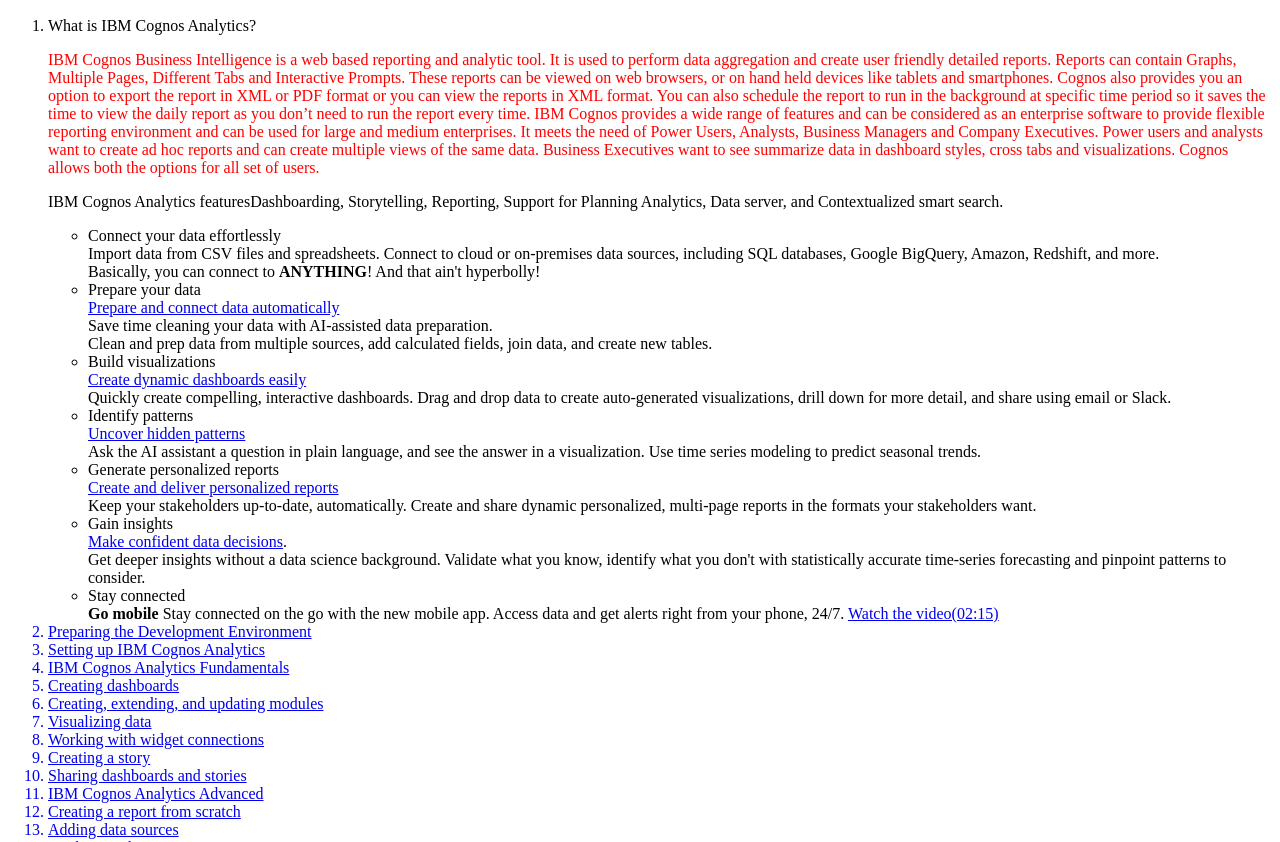
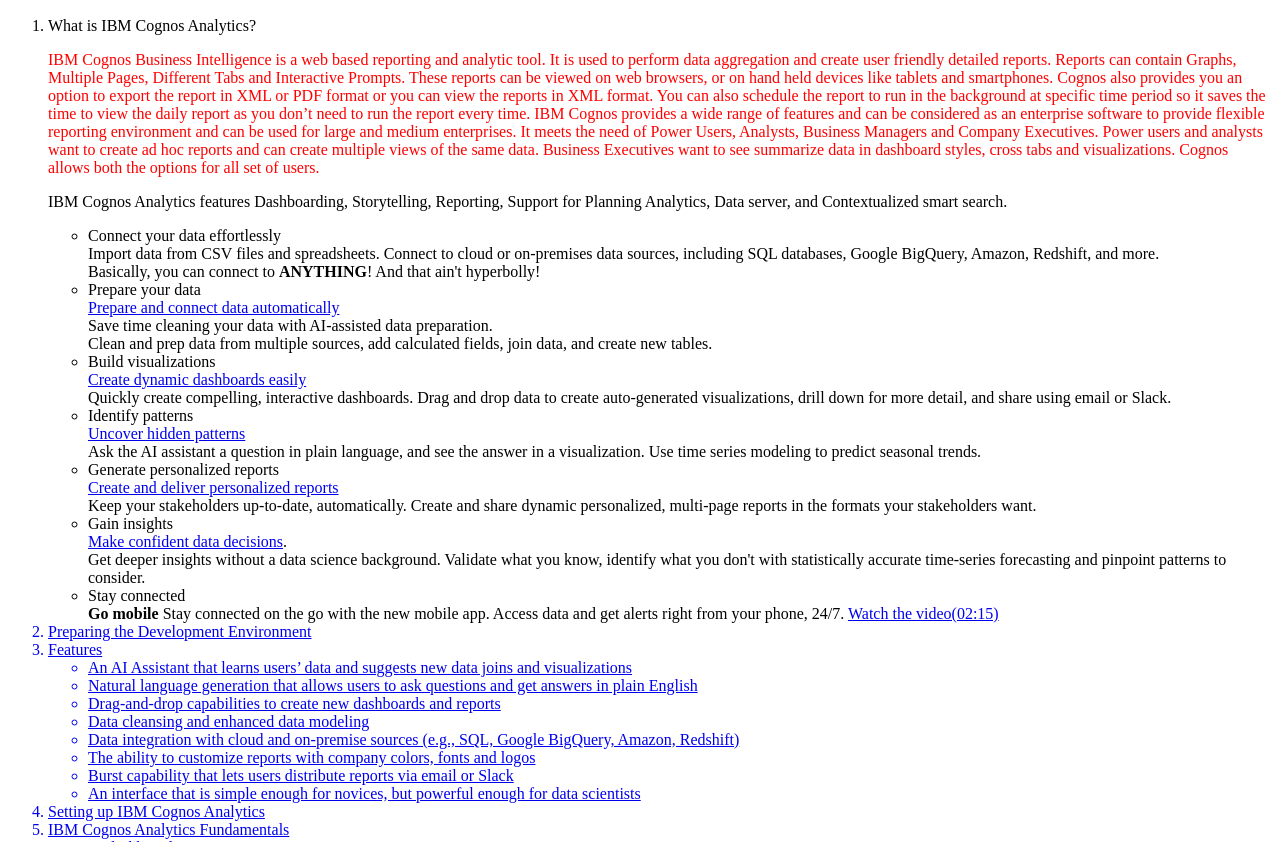
Before and after one commit to bbauska/ibm-cognos-v11.1, a plain HTML site: page index.html in a window 1280 px wide. Shown: the part 110-952 px from the top of the page. Drawn offline with Linux system fonts and the light colour scheme.

Commit message:
Update index.html

```diff
--- a/index.html
+++ b/index.html
@@ -27,7 +27,8 @@
       Cognos also provides you an option to export the report in XML or PDF format or you can view the reports in XML format. You can also schedule the report to run in the background at specific time period so it saves the time to view the daily report as you don’t need to run the report every time.
       IBM Cognos provides a wide range of features and can be considered as an enterprise software to provide flexible reporting environment and can be used for large and medium enterprises. It meets the need of Power Users, Analysts, Business Managers and Company Executives. Power users and analysts want to create ad hoc reports and can create multiple views of the same data. Business Executives want to see summarize data in dashboard styles, cross tabs and visualizations. Cognos allows both the options for all set of users.
     </p>
-<p>IBM Cognos Analytics features</li>Dashboarding, Storytelling, Reporting, Support for Planning Analytics, Data server, and Contextualized smart search.</p>
+    <p>IBM Cognos Analytics features</li>
+	Dashboarding, Storytelling, Reporting, Support for Planning Analytics, Data server, and Contextualized smart search.</p>
   <ul>
     <li>Connect your data effortlessly<br>
     Import data from CSV files and spreadsheets. Connect to cloud or on-premises data sources, including SQL databases, Google BigQuery, Amazon, Redshift, and more.  <br>
@@ -53,9 +54,19 @@ Get deeper insights without a data science background. Validate what you know, i
     <b>Go mobile</b>
     Stay connected on the go with the new mobile app. Access data and get alerts right from your phone, 24/7.  <a href="https://mediacenter.ibm.com/id/1_fkz9wn5s">Watch the video(02:15)</li>
   </ul>
+<li>Preparing the Development Environment</li>
+<li>Features</li>
+		<ul>
+		  <li>An AI Assistant that learns users’ data and suggests new data joins and visualizations</li>
+		  <li>Natural language generation that allows users to ask questions and get answers in plain English</li>
+		  <li>Drag-and-drop capabilities to create new dashboards and reports</li>
+		  <li>Data cleansing and enhanced data modeling</li>
+		  <li>Data integration with cloud and on-premise sources (e.g., SQL, Google BigQuery, Amazon, Redshift)</li>
+		  <li>The ability to customize reports with company colors, fonts and logos</li>
+		  <li>Burst capability that lets users distribute reports via email or Slack</li>
+		  <li>An interface that is simple enough for novices, but powerful enough for data scientists</li>
+		</ul>
 
-
-<li>Preparing the Development Environment</li>
 <li>Setting up IBM Cognos Analytics</li>
 <li>IBM Cognos Analytics Fundamentals</li>
 <li>Creating dashboards</li>
```
Lines whose indentation alone changed are shown as unchanged.
